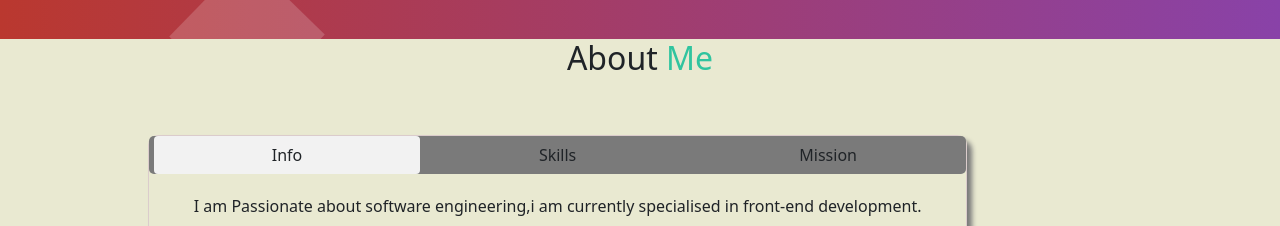
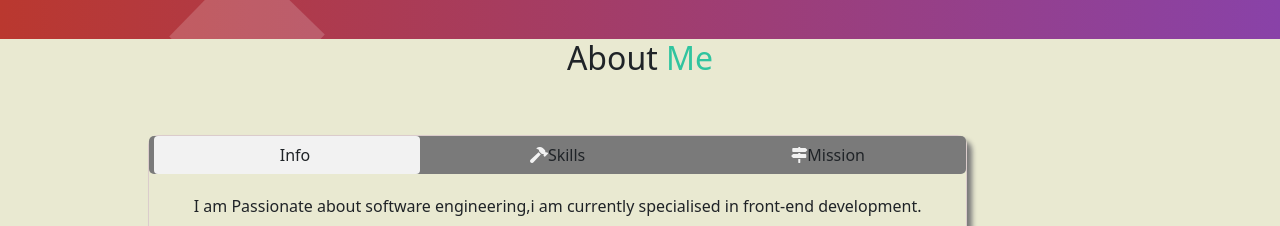
Before and after one commit to Collin-5/portfolio, a plain HTML site: page index.html in a window 1280 px wide. Shown: the part 761-987 px from the top of the page. Drawn offline with nearby package versions, Linux system fonts and the light colour scheme.

Commit message:
visibility

```diff
--- a/index.html
+++ b/index.html
@@ -66,9 +66,9 @@
             </div> -->
             <div class="about">
                 <div class="btns">
-                    <button class="btn btn-default bt active" data-id="info">Info</button>
-                    <button class="btn btn-default bt" data-id="skills">Skills</button>
-                    <button class="btn btn-default bt" data-id="mission">Mission</button>
+                    <button class="btn btn-default bt active" data-id="info"><i class="fas fa-info-circle"></i>Info</button>
+                    <button class="btn btn-default bt" data-id="skills"><i class="fas fa-hammer"></i>Skills</button>
+                    <button class="btn btn-default bt" data-id="mission"><i class="fas fa-map-signs"></i>Mission</button>
                 </div>
                 <article class="content active" id="info">
                     I am Passionate about software engineering,i am currently specialised in front-end development.
```
